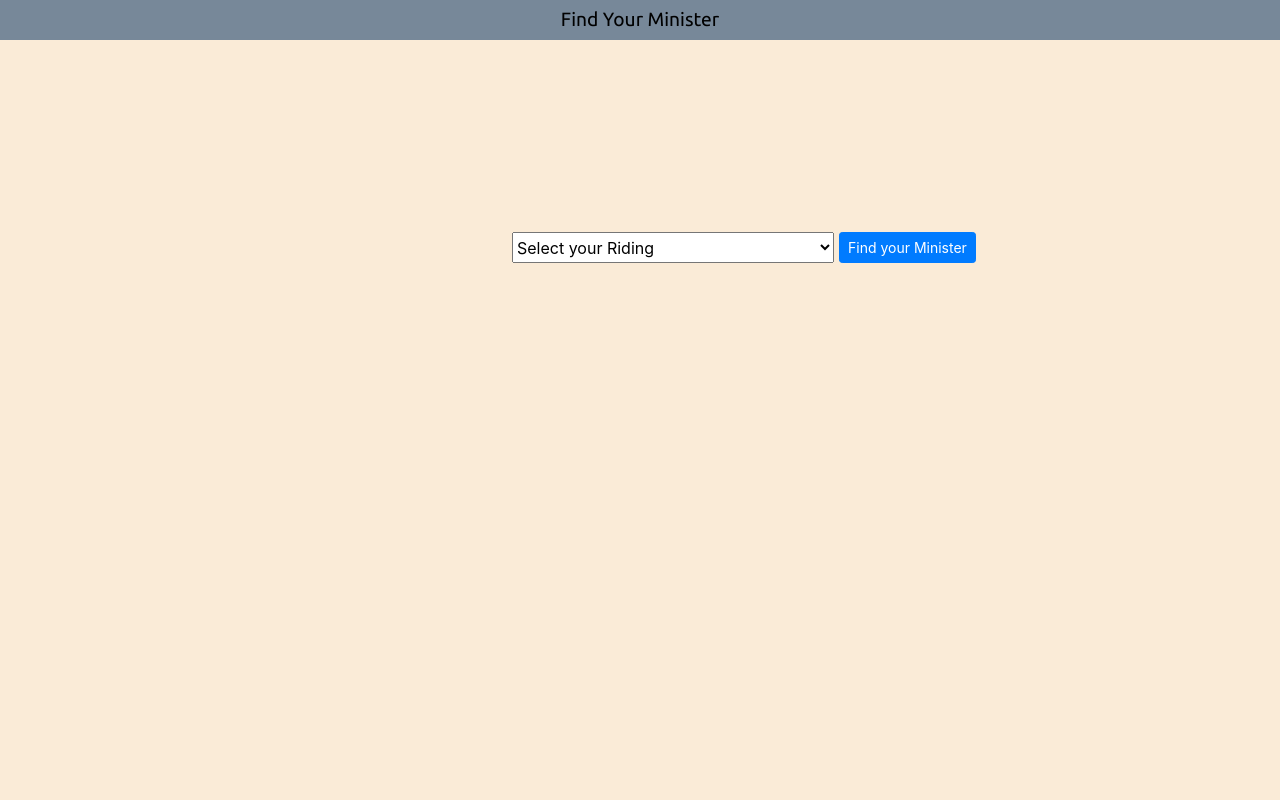
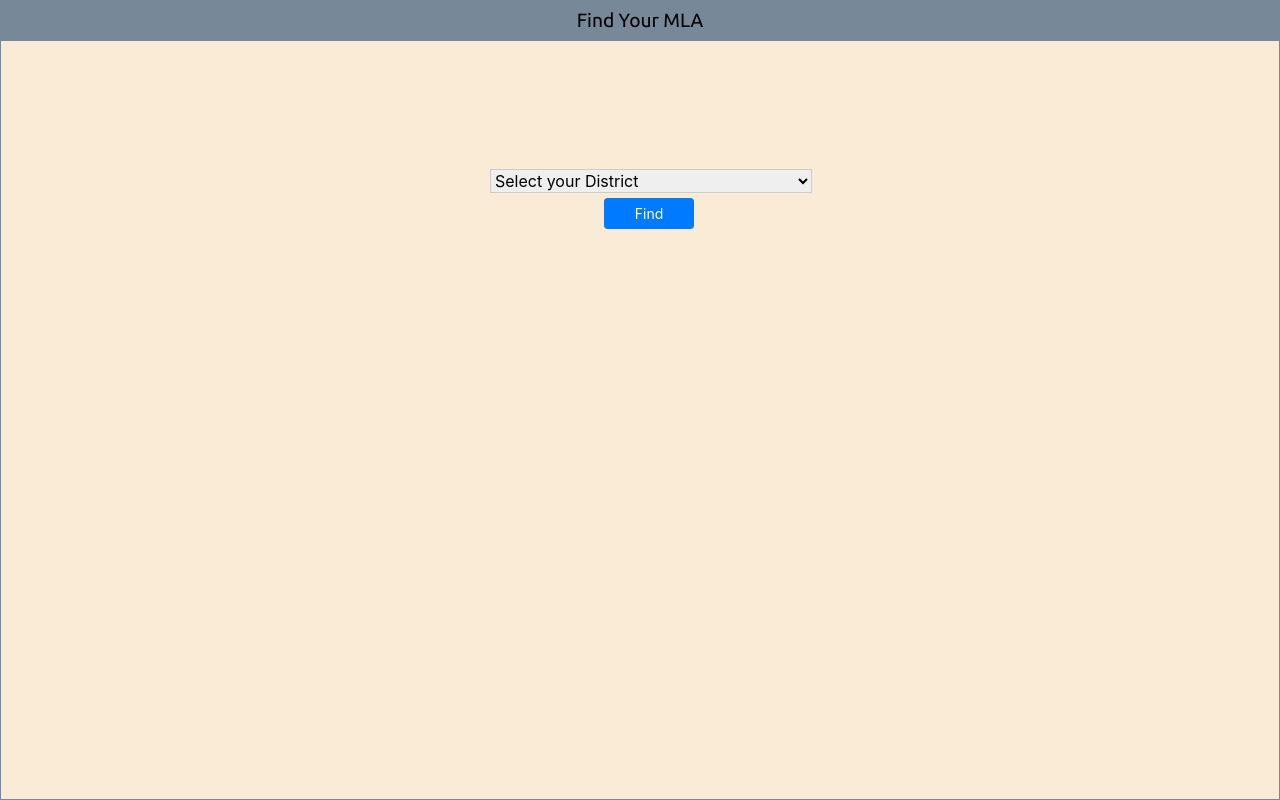
Before and after one commit to amohamed11/Find-Your-MLA, a Flask app: page / in a window 1280 px wide. Run offline with Flask 2, Linux system fonts and the light colour scheme; data comes from the database, SQL or seed files in the repository; some libraries are stand-ins or nearby versions.

Commit message:
Updated Functionality
The website is now mostly functional.
Added Information display when district is picked.
Changed some variable names to more logical names.
Also added some mobile responsiveness.

```diff
--- a/app.py
+++ b/app.py
@@ -5,41 +5,61 @@ app = Flask(__name__)
 
 @app.route('/')
 def index():
-    ridings = riding_list()
+    districts = district_list()
 
-    return render_template('index.html', ridings=ridings, chosen='')
+    return render_template('index.html', districts=districts, chosen='', info = '')
 
 
 @app.route("/" , methods=['GET', 'POST'])
 def show_minister():
-    ridings = riding_list()
+    districts = district_list()
     if request.method == 'GET':
-        chosen = ''
-        return render_template('index.html', ridings=ridings, chosen=chosen)
+        return render_template('index.html', districts=districts, chosen='', info = '')
     else:
         chosen = request.form['chose']
-        print(chosen)
-        return render_template('index.html', ridings=ridings, chosen=chosen)
+        info = get_info(chosen)
+        return render_template('index.html', districts=districts, chosen=chosen, info=info)
 
+def get_info(district):
+    conn = sqlite3.connect("ministers.db")
+    c = conn.cursor()
 
-    # c.execute('''SELECT * FROM ministers WHERE riding='%s' ''' % riding)
-    # rows = c.fetchall
-    # print(rows)
+    c.execute('''SELECT * FROM ministers WHERE riding='%s' ''' % district)
+    rows = c.fetchall()
 
-def riding_list():
+    member = rows[0][0]
+    district = rows[0][1]
+    party = rows[0][2]
+    email = rows[0][3]
+    phone = rows[0][4]
+    image_url = rows[0][5]
+
+    info = {
+        'name' : member,
+        'district' : district,
+        'party' : party,
+        'email' : email,
+        'phone' : phone.replace('.', '-'),
+        'image_url' : image_url
+    }
+
+    conn.close()
+    return info
+
+def district_list():
     conn = sqlite3.connect("ministers.db")
     c = conn.cursor()
 
     c.execute('''SELECT riding FROM ministers ''')
     rows = c.fetchall()
-    ridings = []
+    districts = []
     for row in rows:
-        ridings.append(row[0])
-    ridings.sort()
+        districts.append(row[0])
+    districts.sort()
 
     conn.close()
 
-    return ridings
+    return districts
 
 if __name__=='__main__':
     app.run()
--- a/static/page.css
+++ b/static/page.css
@@ -1,6 +1,7 @@
 body, html {
   height: 100%;
-  margin: 0;
+  min-width: 100%;
+  margin: 0px auto;
 }
 
 body {
@@ -11,13 +12,14 @@ body {
 	width: 100%;
   min-height: 100%;
   background-color: antiquewhite;
+  border: 1px solid lightslategrey;
   }
 
 .container {
   background-color: lightslategrey;
   min-width: 100%;
   height: 2.5em;
-  margin-bottom: 15%;
+  margin-bottom: 10%;
 }
 
 .title {
@@ -28,10 +30,36 @@ body {
   font-family: 'Ubuntu', serif;
 }
 
+.info {
+  text-align: justify;
+  width: 50%;
+  margin-left: 34%;
+}
+
 .form-group {
-  margin-left: 40%;
+  width: 300px;
+  margin: 0 auto;
+}
+
+.district-list {
+  border: 1px solid #ccc;
+  box-sizing: border-box;
 }
 
 .btn-sm {
-  margin-left: 5px;
+  width: 30%;
+  margin-left: 38%;
+  margin-top: 5px;
 }
+
+@media only screen and (max-width: 768px) {
+  .info {
+    margin-left: 0px;
+    text-align: left;
+    display: inline;
+  }
+
+  td {
+    display: table-row-group;
+  }
+}
--- a/templates/index.html
+++ b/templates/index.html
@@ -19,36 +19,44 @@
     <body>
 		<div class="site-wrapper">
 			<div class="container">
-				<h class="title">Find Your Minister</h>
+				<h class="title">Find Your MLA</h>
 			</div>
 			<div class="site-wrapper-inner">
-				<!-- <form class="form-inline">
-					<div class="form-group">
-						<select class="riding-list">
-							<option>Select your Riding</option>
-							{% for riding in ridings %}
-							<option value="{{ riding }}">{{ riding }}</option>
-							{% endfor %}
-						</select>
-						</br>
-						<button type="submit" class="btn btn-primary btn-sm">Find your Minister</button>
+				<form method="POST"  >
+					{% if info !='' %}
+					<div class="media">
+						<div class="media-body">
+							{% if info.image_url !='None' %}
+							<img src="{{ info.image_url }}" class="media-object" style="width:140px">
+							{% endif %}
+							<h1 style="font-size: 1.4em;" >{{ info.name }}</h1>
+							<table class="info">
+								<tr>
+									<td >Party: {{ info.party }}</td>
+									<td >Phone No: {{ info.phone}}</td>
+								</tr>
+								<tr>
+									<td >District: {{ info.district }}</td>
+									<td>Email: <a href="malito:{{ info.email }}">{{ info.email }}</a></td>
+								</tr>
+							</table>
+						</div>
 					</div>
-				</form> -->
-				<form class="form-inline" method="POST"  >
+					{% endif %}
 					<div class="form-group">
 						<div class="input-group">
-								<select class="riding-list" name="chose" required> <!--{% if chosen=="{{riding}}" %} selected {% endif %} -->
-									<option disabled selected>Select your Riding</option>
-									{% for riding in ridings %}
-									<option value="{{ riding }}"
-									{% if chosen == riding %}
-										selected
-									{% endif %}}>
-									{{ riding }}</option>
+								<select class="district-list" name="chose" required>
+									<option disabled selected>Select your District</option>
+									{% for district in districts %}
+									<option value="{{ district }}"
+									{% if chosen == district %}
+									selected
+									{% endif %}>
+									{{ district }}</option>
 									{% endfor %}
 								</select>
 							</br>
-							<button type="submit" class="btn btn-primary btn-sm">Find your Minister</button>
+							<button type="submit" class="btn btn-primary btn-sm">Find</button>
 						</div>
 					</div>
 				</form>
```
